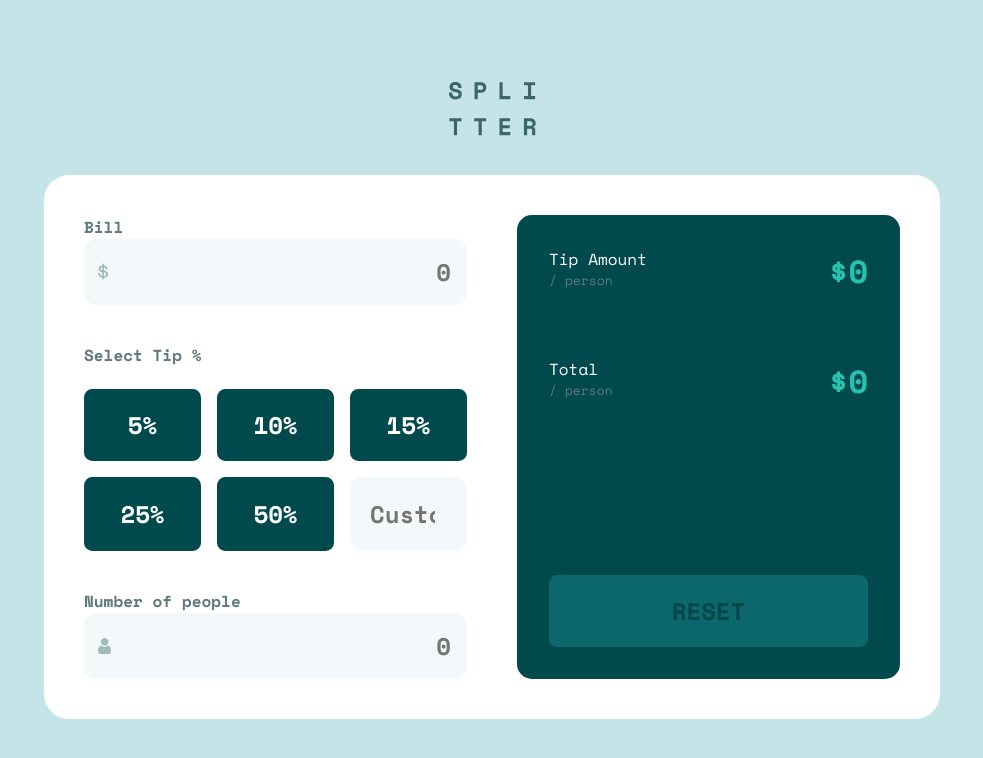
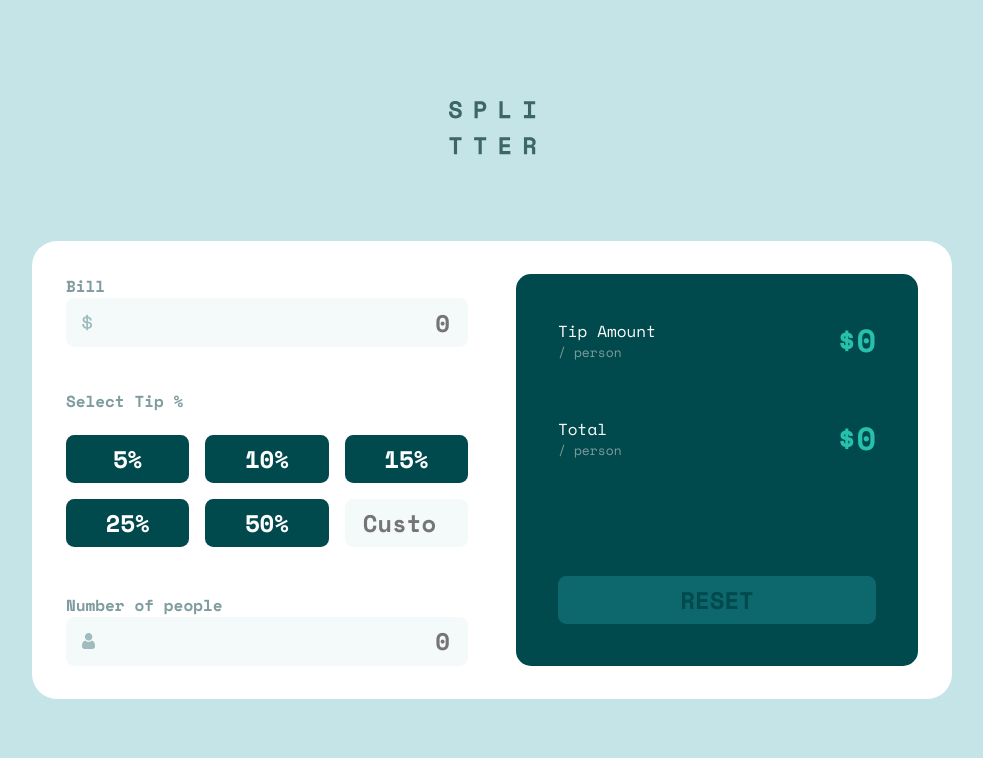
Before and after one commit to jmnyarega/tip-calculator, a Vue app: page / in a window 1280 px wide. Shown: the top 758 px of the page, without its empty margins (148-1131 px from the left). Built offline with nearby package versions, Linux system fonts and the light colour scheme.

Commit message:
minor adjustments

```diff
--- a/src/components/Button.vue
+++ b/src/components/Button.vue
@@ -19,7 +19,7 @@ export default {
 .button {
   color: var(--white);
   text-align: center;
-  font-size: var(--fs-h3);
+  font-size: var(--fs-h2);
   font-weight: var(--fw-bold);
   font-family: inherit;
   border: none;
@@ -27,19 +27,15 @@ export default {
 
   display: block;
   width: 100%;
-  padding: calc(var(--sm-spacer));
+  padding: calc(var(--sm-1-spacer) / 4);
   border: 2px solid transparent;
   border-radius: calc(var(--border-radius) / 3);
   background-color: var(--very-dark-cyan);
 
   cursor: pointer;
-
   transition: all 350ms linear;
-
   &:hover, &:focus {
     background-color: var(--strong-cyan);
   }
 }
-
-
 </style>
--- a/src/components/Card.vue
+++ b/src/components/Card.vue
@@ -19,16 +19,17 @@ export default {
 
 <style lang="scss">
 .card {
-  margin-top: 39px;
+  max-width: 57.5rem;
+  margin-top: 5.375rem;
   border-radius: var(--border-radius);
   background-color: var(--white);
-  padding: var(--bg-spacer);
-  color: #5E7A7D;
+  padding: var(--md-spacer);
+  color: var(--dark-grayish-cyan);
 
-  @media (min-width: 50em) {
+  @media (min-width: 40em) {
     display: grid;
     grid-template-columns: 1fr 1fr;
-    grid-gap: 50px;
+    grid-gap: 3rem;
   }
 }
 </style>
--- a/src/components/Input.vue
+++ b/src/components/Input.vue
@@ -57,27 +57,28 @@ export default {
 <style lang="scss">
 .custom {
     font-weight: var(--fw-bold);
+
     .info {
       display: flex;
       justify-content: space-between;
-      .span { padding-bottom: 12px; }
-      .error { color: #E17457; }
+      .span { padding-bottom: var(--sm-spacer); }
+      .error { color: var(--light-red); }
     }
+
     &__input {
-    padding: 12px;
+      padding: calc(var(--sm-1-spacer) / 5) var(--sm-spacer);
       display: flex;
       align-items: center;
       justify-content: space-between;
-    overflow-x: hidden;
 
       border: 2px solid transparent;
-    border-radius: calc(var(--border-radius) / 2);
-    background-color: #F3F9FA;
+      border-radius: calc(var(--border-radius) / 3);
+      background-color: var(--v-light-grayish-cyan);
       color: var(--very-dark-cyan);
       font-weight: var(--fw-bold);
 
       input {
-      font-size: var(--fs-h3);
+        font-size: var(--fs-h2);
         font-weight: inherit;
         font-family: inherit;
         border: none;
@@ -95,13 +96,14 @@ export default {
 
         -moz-appearance: none;
       }
+
       &:not(.custom__input--error):focus-within,
       &:not(.custom__input--error):hover {
         border: 2px solid var(--strong-cyan);
       }
 
       &--error {
-      border: 2px solid #E17457;
+        border: 2px solid var(--light-red);;
       }
     }
 }
--- a/src/components/Keyboard.vue
+++ b/src/components/Keyboard.vue
@@ -63,7 +63,7 @@ export default {
     };
   },
   computed: {
-    percent() { return this.getPercent },
+    percent() { return this.getPercent() },
     bill() { return this.getBill() },
     custom() { return this.getCustom() },
     number() { return this.getNumber() },
@@ -71,8 +71,8 @@ export default {
   methods: {
     handleClick(key) {
       this.setPercent(key);
+      this.validate();
       this.calculate();
-      this.validate();
     },
     validate() {
       if (+this.number <= 0) this.error = 'Can\'t be zero';
@@ -86,11 +86,17 @@ export default {
       this.calculate();
     },
     selected(percentage) {
-      return percentage.value === this.getPercent()
+      return percentage.value === this.percent
         ? 'select-tip__cta--selected'
         : '';
     },
-    ...mapActions(['calculate', 'setBill', 'setPercent', 'setNumber', 'setCustom']),
+    ...mapActions([
+      'calculate',
+      'setBill',
+      'setPercent',
+      'setNumber',
+      'setCustom',
+    ]),
     ...mapGetters(['getBill', 'getPercent', 'getNumber', 'getCustom']),
   },
 };
@@ -98,21 +104,21 @@ export default {
 
 <style lang="scss">
 .select-tip {
-  margin-top: 38px;
+  margin-top: var(--bg-spacer);
 
   &__cta {
-    margin-top: 22px;
+    margin-top: var(--sm-2-spacer);
     display: grid;
-    grid-template-columns: 1fr 1fr;
-    grid-gap: 16px;
-    grid-template-areas: "a b";
+    grid-template-columns: repeat(2, 1fr);
+    grid-gap: var(--sm-1-spacer);
+    align-items: center;
     @media (min-width: 60em) {
-      grid-template-columns: 1fr 1fr 1fr;
+      grid-template-columns: repeat(3, 1fr);
     }
 
     button:hover, button:focus, &--selected {
-      background-color: #26C2AE;
-      color: #00474B;
+      background-color: var(--strong-cyan);
+      color: var(--very-dark-cyan);
     }
   }
 
@@ -120,13 +126,9 @@ export default {
     text-transform: capitalize;
     font-weight: var(--fw-bold);
   }
-
-  .custom__input {
-    padding: var(--sm-spacer);
-  }
 }
 
 .people {
-  margin-top: 38px;
+  margin-top: var(--bg-1-spacer);
 }
 </style>
--- a/src/components/Screen.vue
+++ b/src/components/Screen.vue
@@ -50,20 +50,20 @@ export default {
 
 <style lang="scss">
 .screen {
-  margin-top: 32px;
-  border-radius:  15px;
+  margin-top: var(--md-spacer);
+  border-radius:  0.9375rem;
   background-color: var(--very-dark-cyan);
-  padding: 32px;
-  color: #5E7A7D;
+  padding: var(--bg-spacer);
   @media (min-width: 50em) {
-    margin-top: 0;
     display: flex;
     flex-direction: column;
     justify-content: space-between;
+    margin-top: 0;
   }
 
   .tip, .total {
     display: flex;
+    align-items: center;
     justify-content: space-between;
 
     &__label {
@@ -73,38 +73,38 @@ export default {
   }
 
   .total {
-    margin-top: 30px;
+    margin-top: var(--md-spacer);
     &__amount {
-      font-size: var(--fs-h2);
+      font-size: var(--fs-h1);
       font-weight: var(--fw-bold);
-      color: #26C2AE;
+      color: var(--strong-cyan);
     }
     @media (min-width: 50em) {
-      margin-top: 62px;
+      margin-top: var(--xl-spacer);
     }
   }
 
   .tip__amount {
-    font-size: var(--fs-h2);
+    font-size: var(--fs-h1);
     font-weight: var(--fw-bold);
-    color: #26C2AE;
+    color: var(--strong-cyan);
   }
 
   &__cta {
-    grid-area: d;
     .button {
       text-transform: uppercase;
-      margin-top: 22px;
-      color: #00474B;
-      background-color: #26C2AE;
+      margin-top: var(--md-spacer);
+      color: var(--very-dark-cyan);
+      background-color: var(--strong-cyan);
+
       &:disabled {
-        background-color: #0D686D;
+        background-color: var(--dark-grayish-cyan-1);
       }
 
       &:hover:enabled, &:focus:enabled {
-        color: #26C2AE;
-        background-color: #00474B;
-        border: 2px solid #26C2AE;
+        color: var(--strong-cyan);
+        background-color: var(--very-dark-cyan);
+        border: 2px solid var(--strong-cyan);
       }
     }
   }
--- a/src/store/index.js
+++ b/src/store/index.js
@@ -17,10 +17,12 @@ export default new Vuex.Store({
   mutations: {
     setAmount(state) {
       const { bill, number, custom, percentage } = state;
-      console.log(percentage);
       if (bill > 0 && number > 0 && (custom > 0 || percentage)) {
         state.total = calculator(state)?.amount;
         state.tip = calculator(state)?.tip;
+      } else {
+        state.total = 0;
+        state.tip = 0;
       }
     },
     reset(state) {
@@ -35,12 +37,12 @@ export default new Vuex.Store({
       state.custom = '';
       state.percentage = Number(value);
     },
-    setBill(state, value) {
-      state.bill = Number(value);
-    },
     setCustom(state, value) {
       state.percentage = 0;
       state.custom = Number(value);
+    },
+    setBill(state, value) {
+      state.bill = Number(value);
     },
     setNumber(state, value) {
       state.number = Number(value);
--- a/src/views/Home.vue
+++ b/src/views/Home.vue
@@ -19,21 +19,20 @@ export default {
 </script>
 
 <style lang="scss">
-
 body {
  --very-dark-cyan: hsl(183, 100%, 15%);
- --dark-grayish-cyan: hsl(186, 14%, 43%);
  --dark-grayish-cyan: hsl(184, 14%, 56%);
+ --dark-grayish-cyan-1: #0D686D;
  --light-grayish-cyan: hsl(185, 41%, 84%);
  --v-light-grayish-cyan: hsl(189, 41%, 97%);
+ --light-red: #E17457;
  --strong-cyan: hsl(172, 67%, 45%);
  --white: hsl(0, 0%, 100%);
 
+  --fs-small: 0.8125rem;
   --fs-base: 1rem;
-  --fs-h4: 1.25rem;
-  --fs-h3: 1.5rem;
-  --fs-h2: 2rem;
-  --fs-small: 0.8125rem;
+  --fs-h2: 1.5rem;
+  --fs-h1: 2rem;
 
   --ff-default: 'Space Mono', monospace;
 
@@ -42,21 +41,21 @@ body {
  --fw-bold: 700;
 
  --border-radius: 1.5625rem;
- --sm-spacer: 1rem;
- --bg-spacer: 2.5rem;
+
+  --sm-spacer: 0.875rem;
+  --sm-1-spacer: 1rem;
+  --sm-2-spacer: 1.375rem;
+  --md-spacer: 2.12rem;
+  --bg-spacer: 2.625rem;
+  --bg-1-spacer: 2.875rem;
+  --xl-spacer: 3.125rem;
 
  background-color: var(--light-grayish-cyan);
  min-height: 100vh;
 
- max-width: 80em;
- margin: 50px auto;
-
  @media (min-width: 60em) {
    display: grid;
    place-items: center;
-
-   width: 70%;
-   margin: 0 auto;
  }
 }
 
@@ -66,8 +65,6 @@ body {
 }
 
 .logo {
-  text-align: center;
-  width: auto;
   margin: 0 auto;
 }
 </style>
```
Lines whose indentation alone changed are shown as unchanged.
